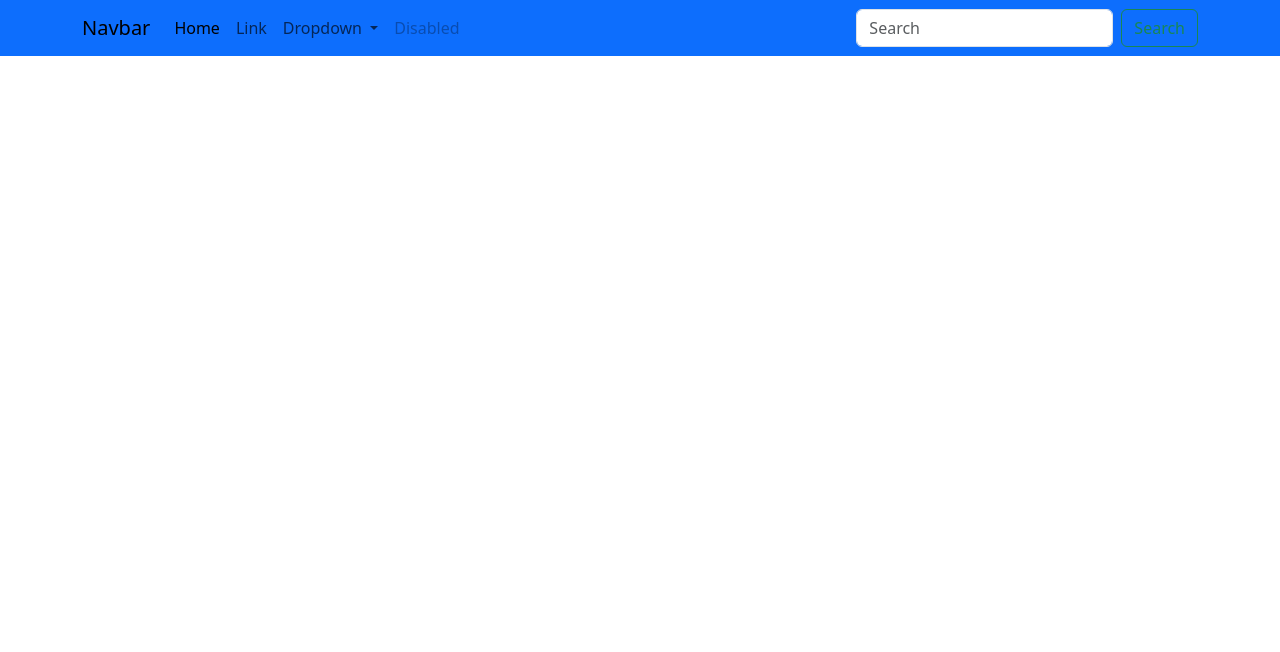
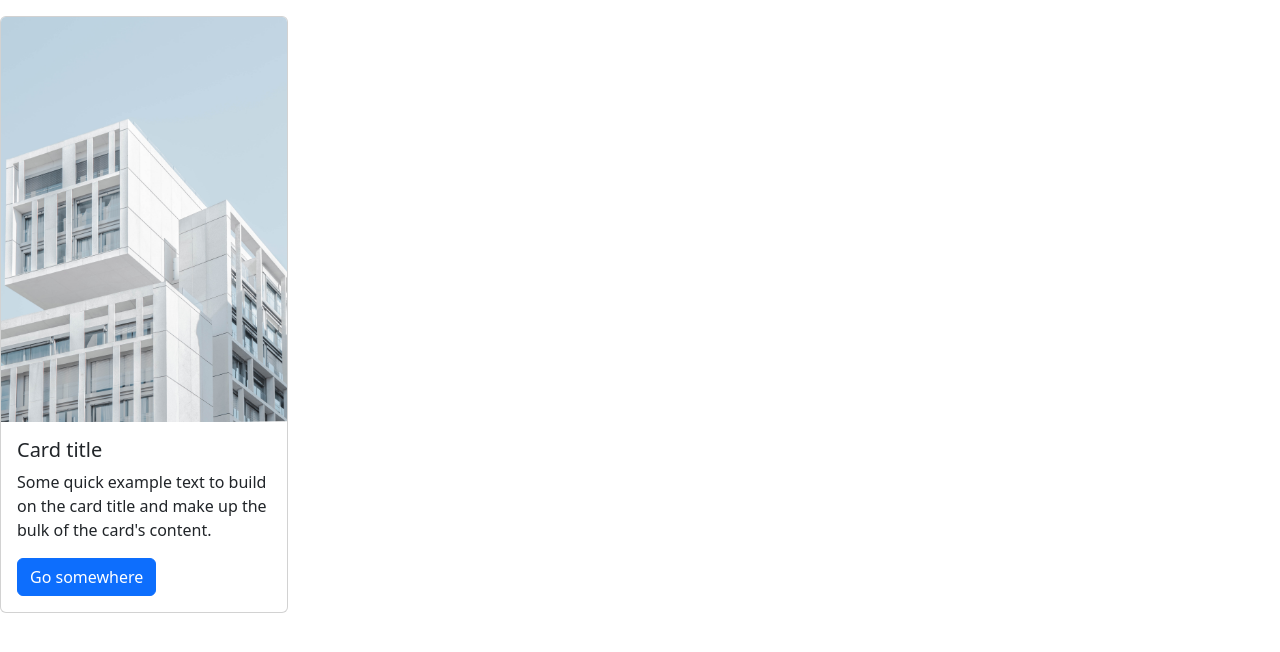
Before and after one commit to belrah/General-Class, a plain HTML site: page index.html in a window 1280 px wide. Drawn offline with nearby package versions, Linux system fonts and the light colour scheme.

Commit message:
I created a card

```diff
--- a/index.html
+++ b/index.html
@@ -10,50 +10,16 @@
 </head>
 
 <body>
-    <nav class="navbar navbar-expand-lg bg-primary">
-        <div class="container">
-            <a class="navbar-brand" href="#">Navbar</a>
-            <button class="navbar-toggler" type="button" data-bs-toggle="collapse" data-bs-target="#navbarSupportedContent" aria-controls="navbarSupportedContent" aria-expanded="false" aria-label="Toggle navigation">
-      <span class="navbar-toggler-icon"></span>
-    </button>
-            <div class="collapse navbar-collapse" id="navbarSupportedContent">
-                <ul class="navbar-nav me-auto mb-2 mb-lg-0">
-                    <li class="nav-item">
-                        <a class="nav-link active" aria-current="page" href="#">Home</a>
-                    </li>
-                    <li class="nav-item">
-                        <a class="nav-link" href="#">Link</a>
-                    </li>
-                    <li class="nav-item dropdown">
-                        <a class="nav-link dropdown-toggle" href="#" role="button" data-bs-toggle="dropdown" aria-expanded="false">
-            Dropdown
-          </a>
-                        <ul class="dropdown-menu">
-                            <li><a class="dropdown-item" href="#">Action</a></li>
-                            <li><a class="dropdown-item" href="#">Another action</a></li>
-
-                            <li>
-
-                                <hr class="dropdown-divider">
-                            </li>
-                            <li><a class="dropdown-item" href="#">Something else here</a></li>
-                        </ul>
-                    </li>
-                    <li class="nav-item">
-                        <a class="nav-link disabled">Disabled</a>
-                    </li>
-                </ul>
-                <form class="d-flex" role="search">
-                    <input class="form-control me-2" type="search" placeholder="Search" aria-label="Search">
-                    <button class="btn btn-outline-success" type="submit">Search</button>
-                </form>
+    <section class="mt-3 mb-3">
+        <div class="card" style="width: 18rem;">
+            <img src="/Images/drawing.jpg" class="card-img-top h-50 w-100" alt="...">
+            <div class="card-body">
+              <h5 class="card-title">Card title</h5>
+              <p class="card-text">Some quick example text to build on the card title and make up the bulk of the card's content.</p>
+              <a href="#" class="btn btn-primary">Go somewhere</a>
             </div>
-        </div>
-    </nav>
-
-
-
-
+          </div>
+    </section>
     <script src="https://cdn.jsdelivr.net/npm/bootstrap@5.3.0-alpha1/dist/js/bootstrap.bundle.min.js" integrity="sha384-w76AqPfDkMBDXo30jS1Sgez6pr3x5MlQ1ZAGC+nuZB+EYdgRZgiwxhTBTkF7CXvN" crossorigin="anonymous"></script>
 </body>
 
```
Also changed, not shown: Images/drawing.jpg (added), Images/inte4.jpg (added), Images/inte6.jpg (added), Images/outside1.jpg (added), 10 other files.
